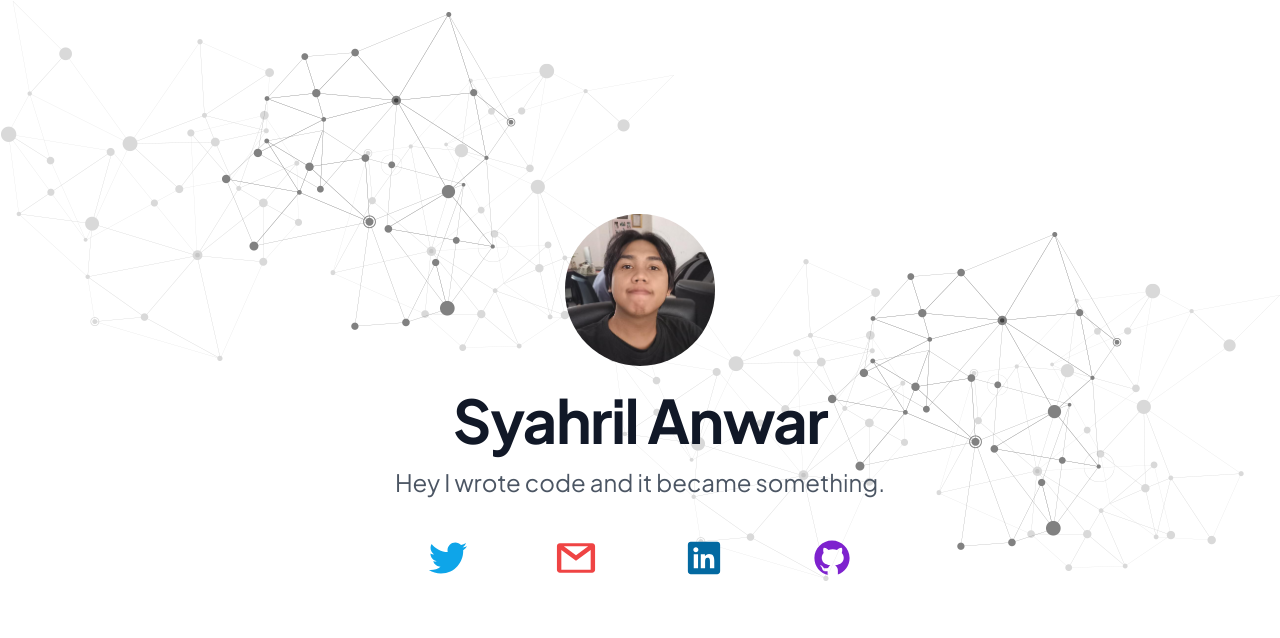
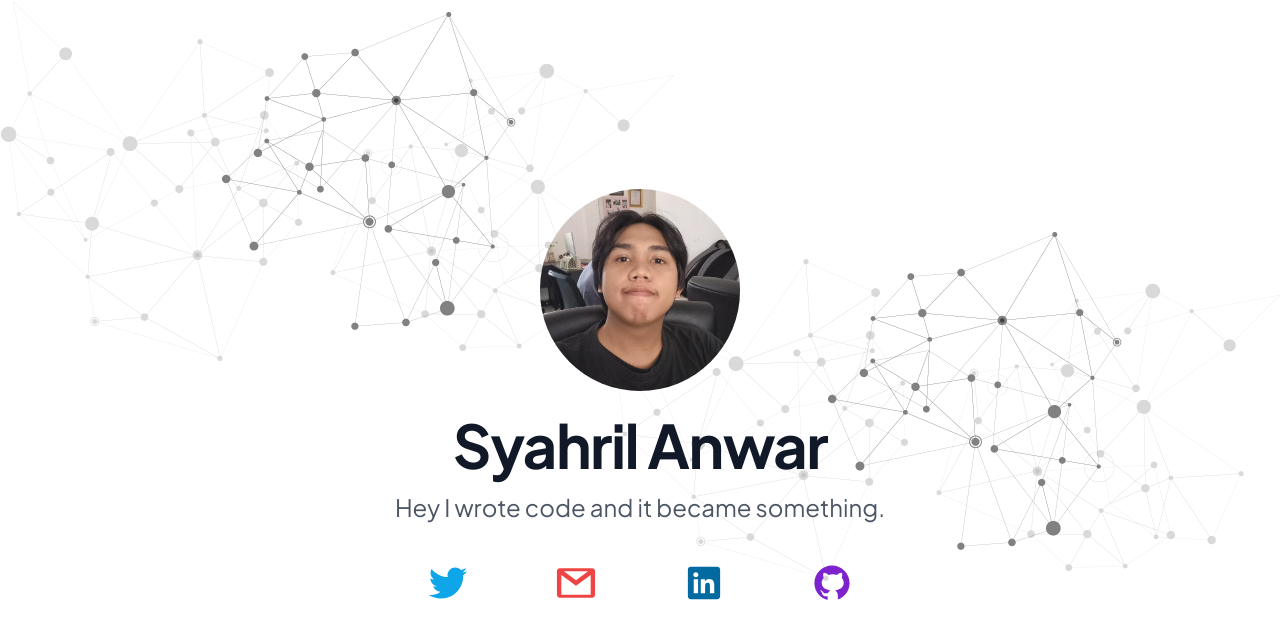
Before and after one commit to syahrilanwar/syahrilanwar.github.io, a Next.js app: page / in a window 1280 px wide. Shown: the top 638 px of the page. Built offline with nearby package versions, Linux system fonts and the light colour scheme.

Commit message:
update: avatar size

```diff
--- a/src/pages/index.tsx
+++ b/src/pages/index.tsx
@@ -34,8 +34,8 @@ export default function Home() {
             <div className="flex">
               <Image
                 src={avatarImage}
-                width={150}
-                height={150}
+                width={200}
+                height={200}
                 alt=""
                 className="mx-auto mb-6 rounded-full"
               />
```
